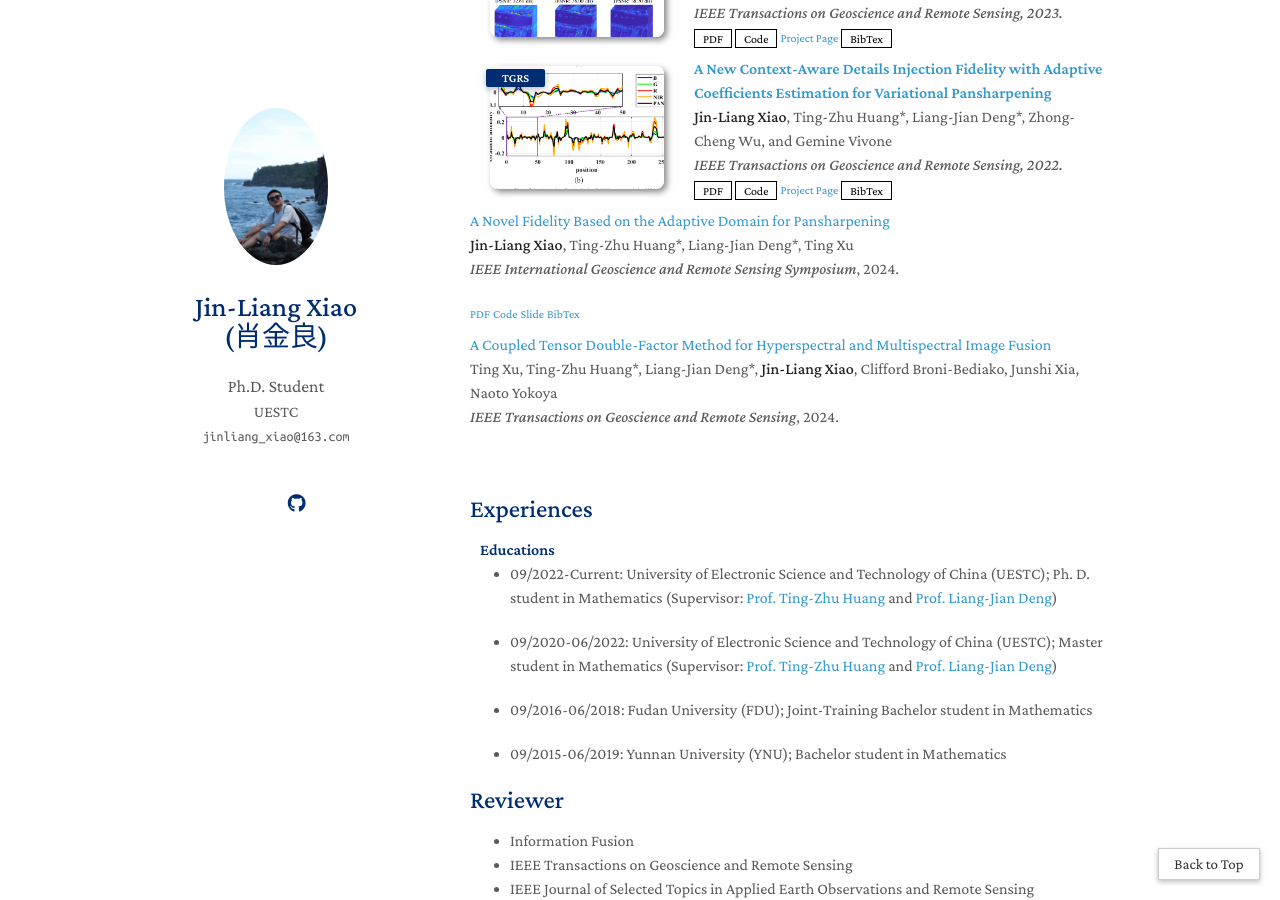
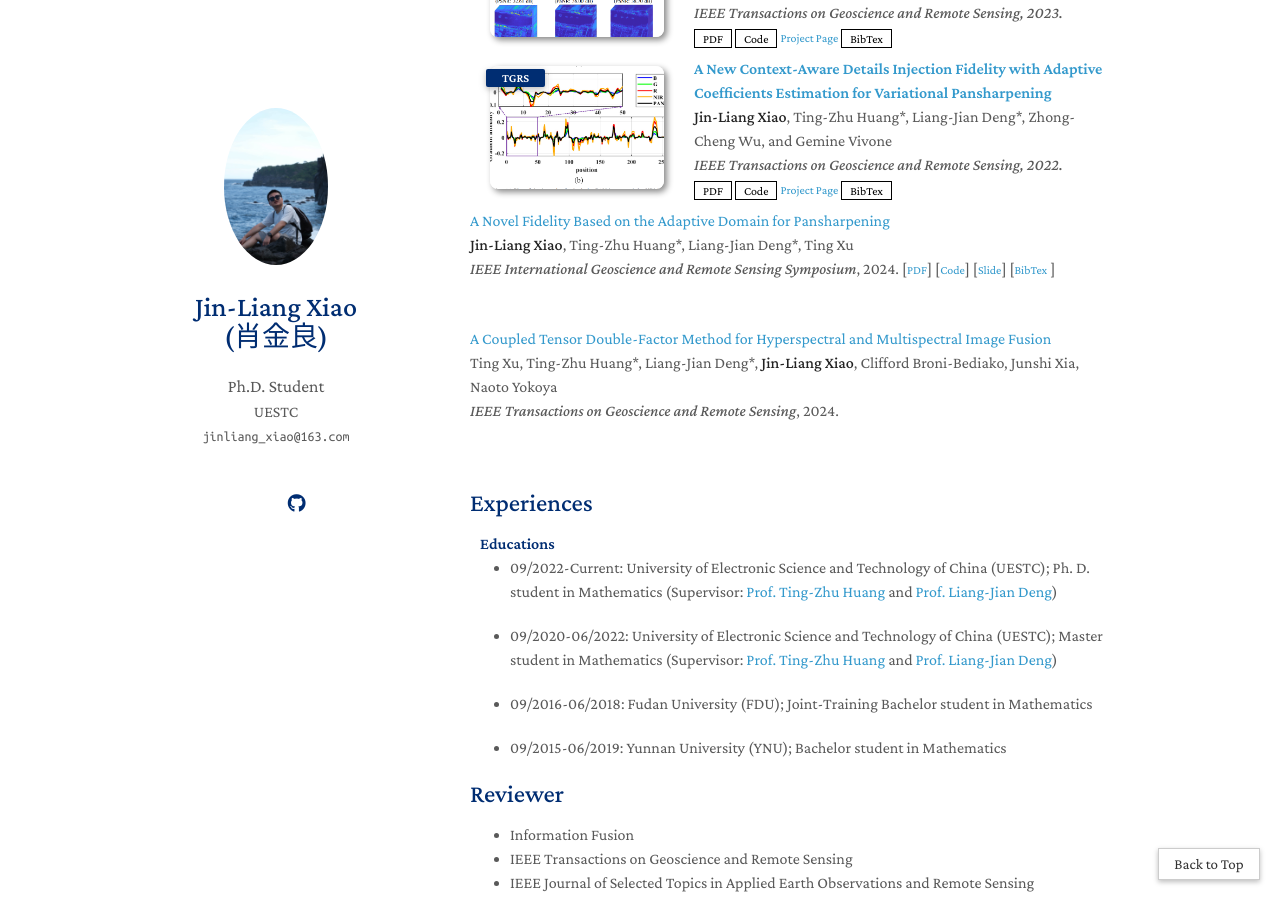
Before and after one commit to Jin-liangXiao/Jin-liangXiao.github.io, a Jekyll site: the page built from index.md, in a window 1280 px wide and 900 px high, scrolled down 720 px. Built offline with Jekyll 4.4.1, drawn with Linux system fonts in a browser that asks for light colours; nearby versions of some CDN libraries; a style sheet for code colours, icons or effects is not loaded; our own code applies the rules of GitHub Pages for plain Markdown files.

Commit message:
Update publications.md

```diff
--- a/_includes/publications.md
+++ b/_includes/publications.md
@@ -83,11 +83,12 @@
   <li>
     <p><a href="https://ieeexplore.ieee.org/abstract/document/10642508">A Novel Fidelity Based on the Adaptive Domain for Pansharpening</a> <br />
 <strong>Jin-Liang Xiao</strong>, Ting-Zhu Huang*, Liang-Jian Deng*, Ting Xu <br />
-<em>IEEE International Geoscience and Remote Sensing Symposium</em>, 2024. </p>
-      <a href="assets/PDF/igarss-24.pdf" class="btn btn-sm z-depth-0" role="button" target="_blank" style="font-size:12px;">PDF</a>
-      <a href="" class="btn btn-sm z-depth-0" role="button" target="_blank" style="font-size:12px;">Code</a>
-      <a href="assets/PDF/pan_igarss.pdf" style="font-size:12px;">Slide</a>
-      <a href="" class="btn btn-sm z-depth-0" role="button" target="_blank" style="font-size:12px;">BibTex</a>
+<em>IEEE International Geoscience and Remote Sensing Symposium</em>, 2024.
+      [<a href="assets/PDF/igarss-24.pdf" class="btn btn-sm z-depth-0" role="button" target="_blank" style="font-size:12px;">PDF</a>]
+      [<a href="" class="btn btn-sm z-depth-0" role="button" target="_blank" style="font-size:12px;">Code</a>]
+      [<a href="assets/PDF/pan_igarss.pdf" style="font-size:12px;">Slide</a>]
+      [<a href="" class="btn btn-sm z-depth-0" role="button" target="_blank" style="font-size:12px;">BibTex</a> ]
+      </p>
   </li>
 
 
```
